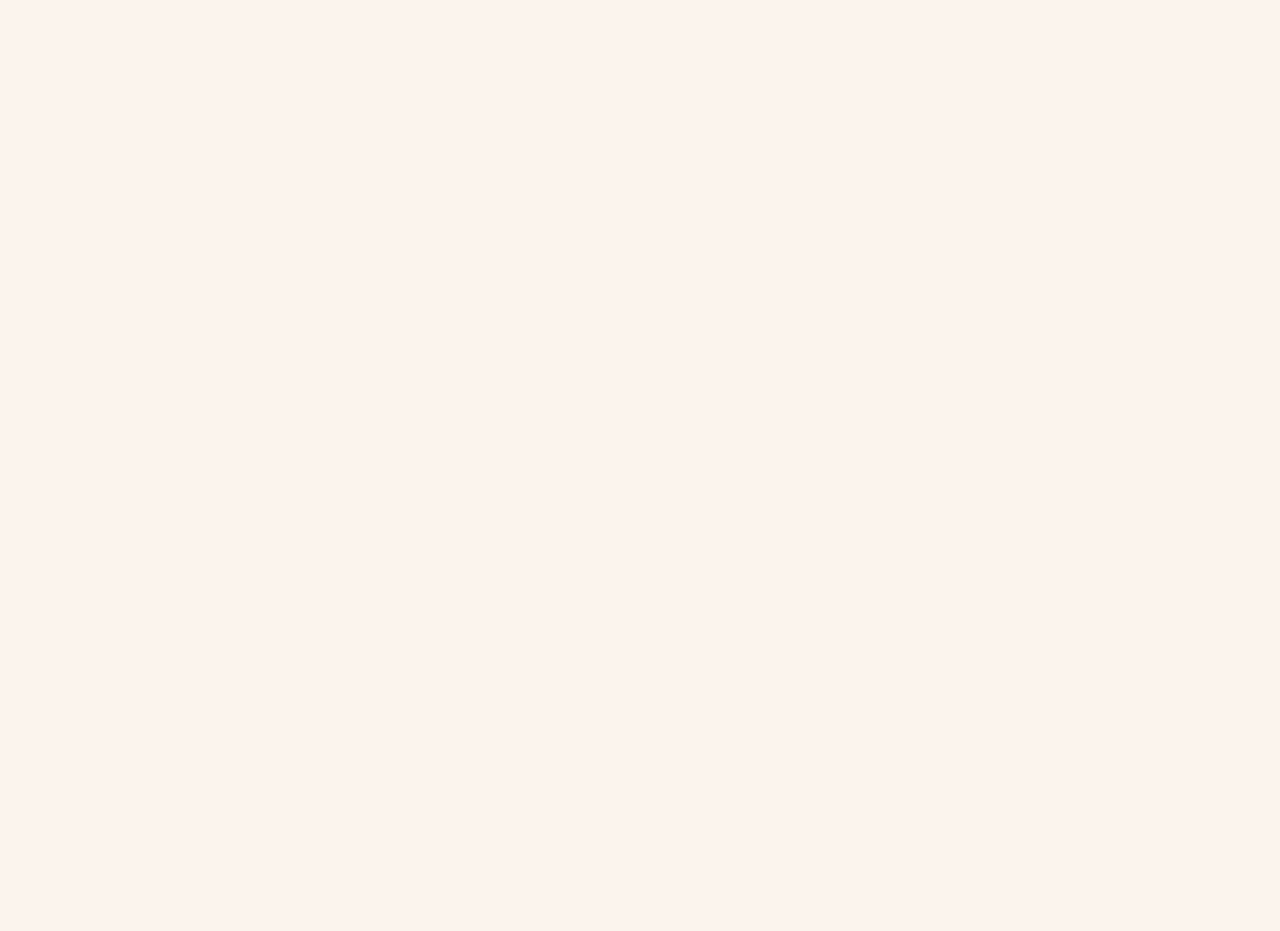
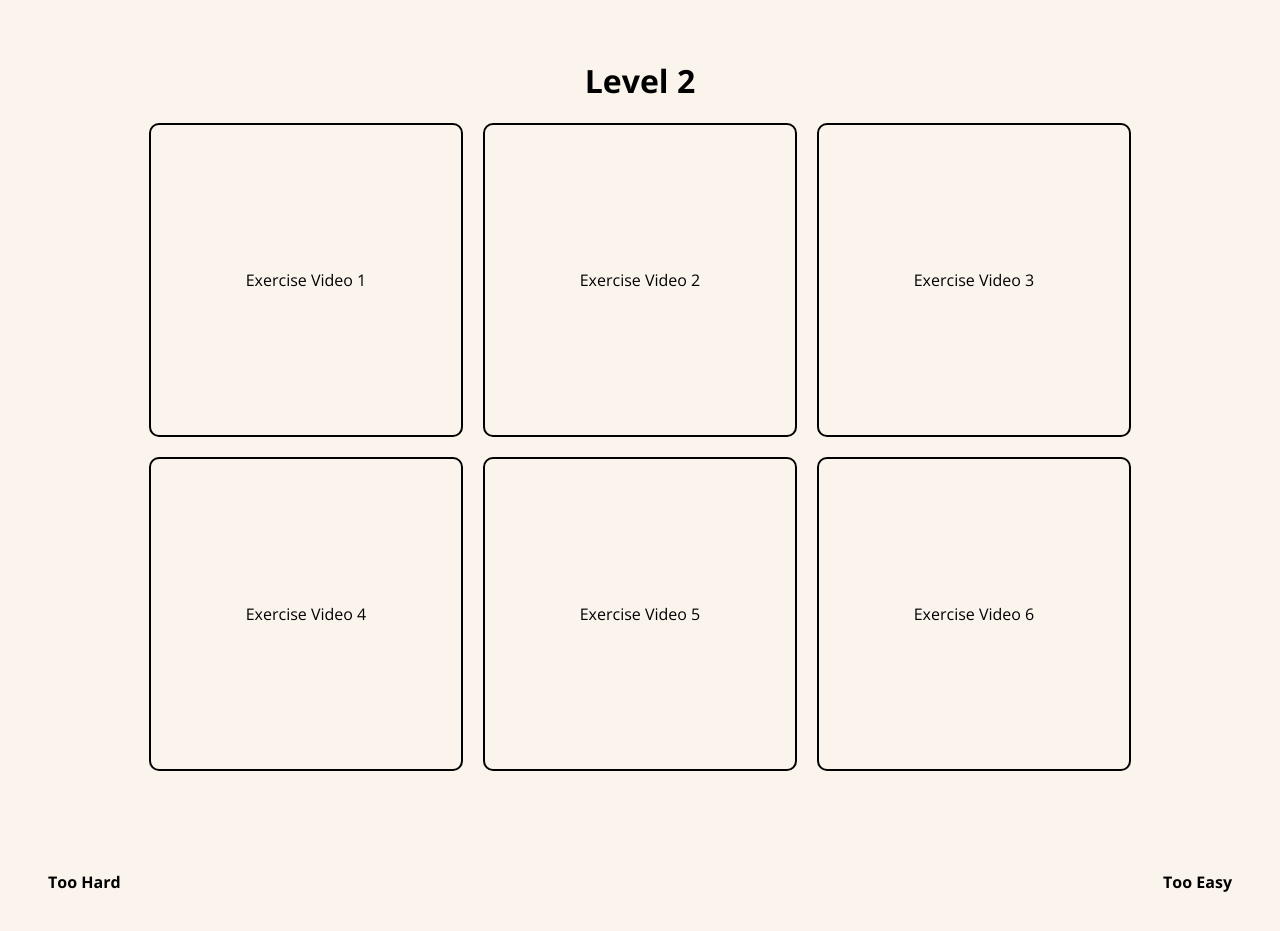
Before and after one commit to tosinfolarin/PhysioApp, a React (Vite) app in the folder Frontend/: page /neck-pain/level-2 in a window 1280 px wide. Before the commit this address had no page. Shown: the part 223-1154 px from the top of the page. Before the commit the page ends 800 px from the top, so only its background shows below. Built offline with nearby package versions, Linux system fonts and the light colour scheme.

Commit message:
neck exercises template complete

```diff
--- a/Frontend/src/App.jsx
+++ b/Frontend/src/App.jsx
@@ -6,6 +6,10 @@ import FAQs from './components/FAQPage';
 import MyProfile from './components/MyProfilePage';
 import SignIn from './components/SigningInPage';
 import SignUp from './components/SignUpPage';
+import NeckExercises from './components/NeckEx1';
+import NeckExercises2 from './components/NeckEx2';
+import NeckExercises3 from './components/NeckEx3';
+
 
 function App() {
   return (
@@ -17,6 +21,9 @@ function App() {
         <Route path="/MyProfile" element={<MyProfile/>} />
         <Route path="/Sign-In" element={<SignIn/>} />
         <Route path="/Sign-Up" element={<SignUp/>} />
+        <Route path="/neck-pain" element={<NeckExercises/>}/>
+        <Route path="/neck-pain/level-2" element={<NeckExercises2/>}/>
+        <Route path="/neck-pain/level-3" element={<NeckExercises3/>}/>
 
       </Routes>
     </Router>
--- /dev/null
+++ b/Frontend/src/components/NeckEx1.jsx
@@ -0,0 +1,39 @@
+import Navbar from "./Navbar";
+import { Link } from "react-router-dom";
+import MyInjury from "./myInjuryButton";
+const NeckExercises = () => {
+    return (
+        <div>
+        <Navbar/>
+        <MyInjury/>
+
+
+
+
+
+        <div className="exercise-container">
+        <header className="header">
+            <h1>Level 1</h1>
+        </header>
+        <div class="exercise-grid">
+            <div className="exercise-item">Exercise Video 1</div>
+            <div className="exercise-item">Exercise Video 2</div>
+            <div className="exercise-item">Exercise Video 3</div>
+        </div>
+        <div class="exercise-grid">
+            <div className="exercise-item">Exercise Video 4 </div>
+            <div className="exercise-item">Exercise Video 5</div>
+            <div className="exercise-item">Exercise Video 6</div>
+        </div>
+        </div>
+
+        <div className="too-easy-link-container">
+            <Link to="/neck-pain/level-2" className="too-easy-link">Too Easy</Link>
+        </div>
+
+        </div>
+
+        );
+}
+
+export default NeckExercises;
--- /dev/null
+++ b/Frontend/src/components/NeckEx2.jsx
@@ -0,0 +1,46 @@
+import Navbar from "./Navbar";
+import { Link } from "react-router-dom";
+import MyInjury from "./myInjuryButton";
+const NeckExercises2 = () => {
+    return (
+        <div>
+        <Navbar/>
+        <MyInjury/>
+
+
+
+
+
+        <div className="exercise-container">
+        <header className="header">
+            <h1>Level 2</h1>
+        </header>
+        <div class="exercise-grid">
+            <div className="exercise-item">Exercise Video 1</div>
+            <div className="exercise-item">Exercise Video 2</div>
+            <div className="exercise-item">Exercise Video 3</div>
+        </div>
+        <div class="exercise-grid">
+            <div className="exercise-item">Exercise Video 4 </div>
+            <div className="exercise-item">Exercise Video 5</div>
+            <div className="exercise-item">Exercise Video 6</div>
+        </div>
+        </div>
+
+
+
+        <div className="complexity-link-container">
+                    <div className="too-hard-link-container">
+                        <Link to="/neck-pain" className="too-hard-link">Too Hard</Link>
+                    </div>
+                    <div className="too-easy-link-container">
+                        <Link to="/neck-pain/level-3" className="too-easy-link">Too Easy</Link>
+                    </div>
+                </div>
+
+        </div>
+
+        );
+}
+
+export default NeckExercises2;
--- /dev/null
+++ b/Frontend/src/components/NeckEx3.jsx
@@ -0,0 +1,41 @@
+import Navbar from "./Navbar";
+import { Link } from "react-router-dom";
+import MyInjury from "./myInjuryButton";
+const NeckExercises3 = () => {
+    return (
+        <div>
+        <Navbar/>
+        <MyInjury/>
+
+
+
+
+
+        <div className="exercise-container">
+        <header className="header">
+            <h1>Level 3</h1>
+        </header>
+        <div class="exercise-grid">
+            <div className="exercise-item">Exercise Video 1</div>
+            <div className="exercise-item">Exercise Video 2</div>
+            <div className="exercise-item">Exercise Video 3</div>
+        </div>
+        <div class="exercise-grid">
+            <div className="exercise-item">Exercise Video 4 </div>
+            <div className="exercise-item">Exercise Video 5</div>
+            <div className="exercise-item">Exercise Video 6</div>
+        </div>
+        </div>
+
+
+        <div className="too-hard-link-container">
+            <Link to="/neck-pain/level-2" className="too-hard-link"> Too Hard</Link>
+        </div>
+
+
+        </div>
+
+        );
+}
+
+export default NeckExercises3;
--- a/Frontend/src/index.css
+++ b/Frontend/src/index.css
@@ -763,3 +763,60 @@ button:focus-visible {
   display: flex;
   justify-content: center;
 }
+
+
+
+/* Exercises containers */
+
+
+
+.exercise-container {
+  width: 80%;
+  max-width: 1000px;
+  margin: auto;
+  text-align: center;
+  padding-bottom: 60px;
+}
+.exercise-grid {
+  display: flex;
+  flex-wrap: wrap;
+  gap: 20px;
+  justify-content: center;
+  margin-top: 20px;
+}
+
+
+.exercise-item {
+  color: rgb(0, 0, 0);
+  width: 310px;
+  height: 310px;
+  display: flex;
+  justify-content: center;
+  align-items: center;
+  border-radius: 10px;
+  border: 2px solid black;
+}
+
+.too-easy-link-container {
+
+  padding: 30px;
+  text-align: right;
+}
+
+
+.too-hard-link-container {
+  padding: 30px;
+  text-align: left;
+}
+
+.too-hard-link, .too-easy-link {
+  text-decoration: none;
+  color: black;
+  font-weight: bold;
+}
+
+.complexity-link-container {
+    display: flex;
+    justify-content: space-between;
+    padding: 10px;
+}
```
